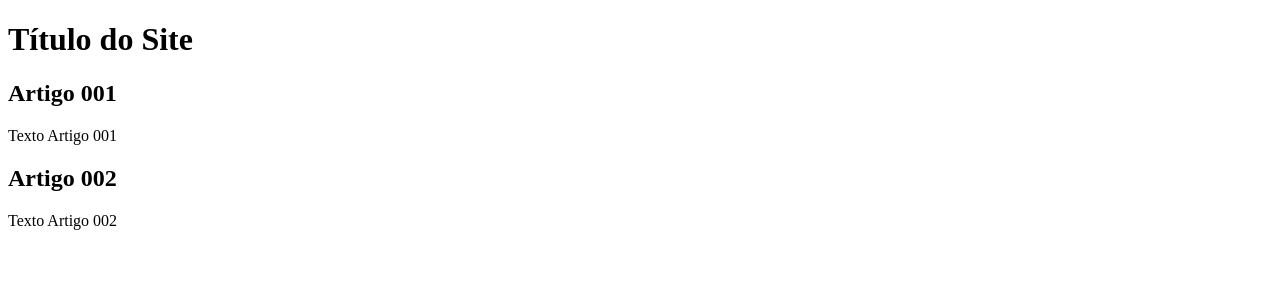
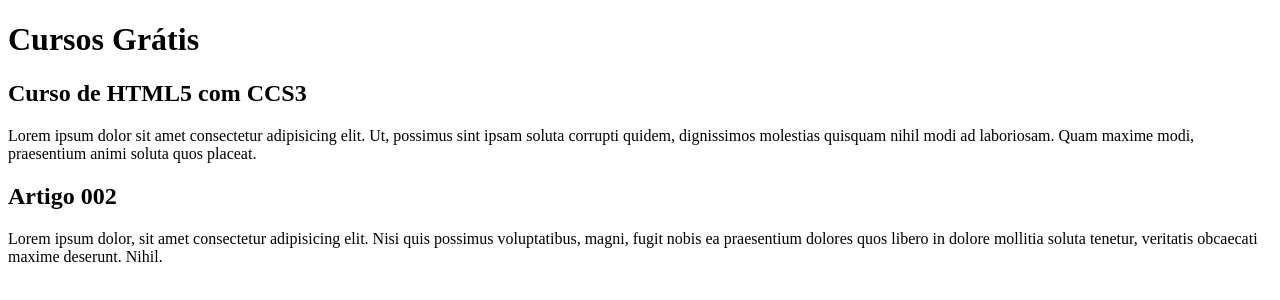
Before and after one commit to kawayjr/projeto_site, a plain HTML site: page index.html in a window 1280 px wide. Drawn offline with Linux system fonts and the light colour scheme.

Commit message:
comecei a escrever o conteúdo

```diff
--- a/index.html
+++ b/index.html
@@ -8,15 +8,15 @@
 <body>
     <main>
         <header>
-            <h1>Título do Site</h1>
+            <h1>Cursos Grátis</h1>
         </header>
         <article>
-            <h2>Artigo 001</h2>
-            <p>Texto Artigo 001</p>
+            <h2>Curso de HTML5 com CCS3</h2>
+            <p>Lorem ipsum dolor sit amet consectetur adipisicing elit. Ut, possimus sint ipsam soluta corrupti quidem, dignissimos molestias quisquam nihil modi ad laboriosam. Quam maxime modi, praesentium animi soluta quos placeat.</p>
         </article>
         <article>
             <h2>Artigo 002</h2>
-            <p>Texto Artigo 002</p>
+            <p>Lorem ipsum dolor, sit amet consectetur adipisicing elit. Nisi quis possimus voluptatibus, magni, fugit nobis ea praesentium dolores quos libero in dolore mollitia soluta tenetur, veritatis obcaecati maxime deserunt. Nihil.</p>
         </article>
     </main>
 </body>
```
